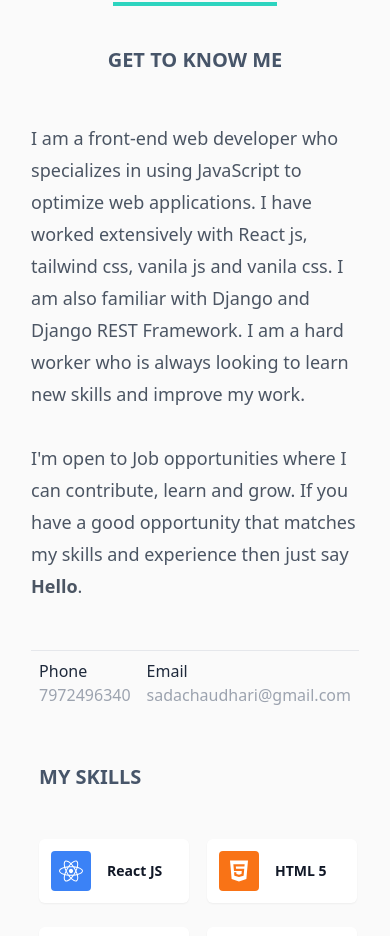
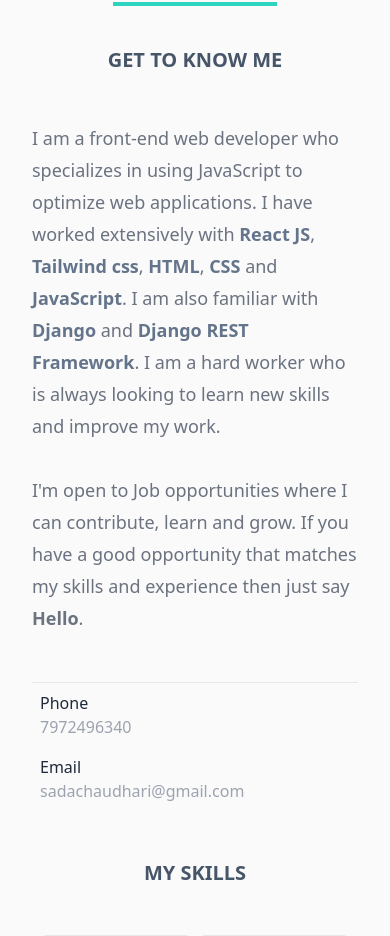
Before and after one commit to sadaatgithub/myPortfolio, a React (Create React App) app: page / in a window 390 px wide. Shown: the part 1018-1954 px from the top of the page. Built offline with nearby package versions, Linux system fonts and the light colour scheme; a web font is replaced by a local one.

Commit message:
some bugs removed

```diff
--- a/src/components/About.js
+++ b/src/components/About.js
@@ -87,7 +87,7 @@ const About = () => {
     <>
       <div
         name="about"
-        className="about-me bg-[#fafafa] dark:bg-[#252525] mt-12 flex flex-col items-center sm:mt-48 py-12 transition-all duration-1000 ease-in-out overflow-hidden"
+        className="about-me bg-[#fafafa] dark:bg-[#252525] mt-12 flex flex-col items-center sm:mt-48 py-12 transition-all duration-1000 ease-in-out overflow-hidden min-h-screen"
       >
         <Heading title={"ABOUT ME"} animProp={"slideInBottom"} />
 
@@ -96,11 +96,11 @@ const About = () => {
             <h3 className="text-xl md:text-3xl font-bold lg:self-start self-center  text-slate-600 dark:text-gray-400">
               GET TO KNOW ME
             </h3>
-            <p className="leading-8 font-normal text-gray-600 text-[18px] dark:text-gray-400">
+            <p className="leading-8 font-normal text-gray-500 text-[18px] dark:text-gray-400 [&>strong]:text-slate-500 dark:[&>strong]:text-slate-300">
               I am a front-end web developer who specializes in using JavaScript
-              to optimize web applications. I have worked extensively with React
-              js, tailwind css, vanila js and vanila css. I am also familiar
-              with Django and Django REST Framework. I am a hard worker who is
+              to optimize web applications. I have worked extensively with <strong>React JS</strong>
+              , <strong>Tailwind css</strong>, <strong>HTML</strong>, <strong>CSS</strong> and <strong>JavaScript</strong>. I am also familiar
+              with <strong>Django</strong> and <strong>Django REST Framework</strong>. I am a hard worker who is
               always looking to learn new skills and improve my work.
               <br />
               <br />
@@ -108,7 +108,7 @@ const About = () => {
               grow. If you have a good opportunity that matches my skills and
               experience then just say <b>Hello</b>.
             </p>
-            <div className="flex w-full justify-between [&>*]:flex-grow [&>*]:p-2 [&>*]:flex-col [&>div>p]:text-gray-400 [&>div>h6]:text-slate-800 border-t">
+            <div className="flex w-full flex-col sm:flex-row justify-between [&>*]:flex-grow [&>*]:p-2 [&>*]:flex-col [&>div>p]:text-gray-400 [&>div>h6]:text-slate-800 border-t">
               <div className="flex">
                 <h6 className="dark:text-gray-200">Phone</h6>
                 <p>7972496340</p>
@@ -124,16 +124,16 @@ const About = () => {
           </div>
 
           <div
-            className="w-full lg:w-1/2 flex flex-col px-10 mt-12 lg:mt-0 sm:px-20 lg:px-10 gap-y-12"
+            className="w-full lg:w-1/2 flex flex-col px-4 mt-12 lg:mt-0 sm:px-20 lg:px-10 gap-y-12"
             ref={ref}
           >
-            <div className="col-span-full flex items-center">
+            <div className="col-span-full flex items-center w-full justify-center md:justify-start">
               <h3 className="text-xl md:text-3xl font-bold text-slate-600 uppercase dark:text-gray-400">
                 My Skills
               </h3>
             </div>
             <div
-              className="w-full grid grid-cols-2 sm:grid-cols-3 lg:grid-cols-2 xl:grid-cols-3 skill-cards gap-6
+              className="w-full flex flex-wrap justify-center items-center skill-cards gap-2 sm:gap-6
              transition duration-1000 ease-in-out"
             >
               {skills.map((skill) => {
@@ -144,17 +144,17 @@ const About = () => {
                     key={skill.id}
                     className={`${
                       inView ? "animate-slideInBottom" + " " + animDelay : ""
-                    } dark:[&>svg]:text-teal-500 [&>svg]:text-5xl p-3  min-w-[150px] flex items-center gap-4 rounded-md shadow-sm
-            opacity-0 transition-all duration-500 ease-in-out bg-white dark:bg-[#363636] dark:text-white`}
+                    } dark:[&>svg]:text-teal-500 [&>svg]:text-5xl p-2  w-[150px] sm:w-[175px]  flex items-center gap-4 rounded-md shadow-sm
+            opacity-0 transition-all duration-500 ease-in-out bg-white dark:bg-[#363636] dark:text-white border dark:border-teal-800`}
                   >
                     <div
                       className={`skill-icon text-white
-                  rounded p-2 text-2xl ${skill.color}`}
+                  rounded-full p-2 text-2xl ${skill.color}`}
                     >
                       {skill.icon}
                     </div>
 
-                    <h4 className="text-gray-900 font-semibold text-sm md:text-base   dark:text-teal-400 transition duration-1000 ease-in-out">
+                    <h4 className="text-gray-500 font-medium text-sm md:text-sm   dark:text-teal-400 transition duration-1000 ease-in-out">
                       {skill.title}
                     </h4>
                     {/* <p className="text-gray-600 dark:text-gray-200 text-sm"> */}
--- a/src/components/Home.js
+++ b/src/components/Home.js
@@ -36,12 +36,12 @@ const Home = ({toggleTheme,toggle}) => {
       <div
         className={`${
           animateNav
-            ? "transition-all animate-fadeIn backdrop-blur-[3px] shadow-sm bg-white/90"
+            ? "transition-all md:animate-fadeIn backdrop-blur-[3px] shadow-sm bg-white/90"
             : "bg-transparent"
         } fixed left-0 top-0 right-0 flex justify-between items-center p-3 w-full z-50 max-w-[1440px] mx-auto dark:bg-[#252525]/50 dark:text-white transition duration-1000 ease-in-out`}
       >
         <div className="logo animate-fadeIn transition-all sm:pl-10">
-          <h1 className= {`${animateNav? "text-[hsl(240,4%,20%)] dark:text-white":"text-white"} text-2xl sm:text-4xl font-extrabold  font-marck`}>
+          <h1 className= {`${animateNav? "text-[hsl(240,4%,20%)] dark:text-teal-400":"text-white"} text-2xl sm:text-4xl font-extrabold  font-marck`}>
             SadaNand
           </h1>
         </div>
--- a/src/components/Projects.js
+++ b/src/components/Projects.js
@@ -11,7 +11,7 @@ const Projects = () => {
   const projects = [
     {
       id: 1,
-      title: "Replica Of National Hemophilia Registry",
+      title: "National Hemophilia Registry - Clone",
       desc: "Mentain all over India's patients data",
       techStack: [
         "React",
```
Also changed, not shown: src/assets/project_imgs/Project_NHR_1.png, src/assets/project_imgs/Project_NHR_3.png (added).
